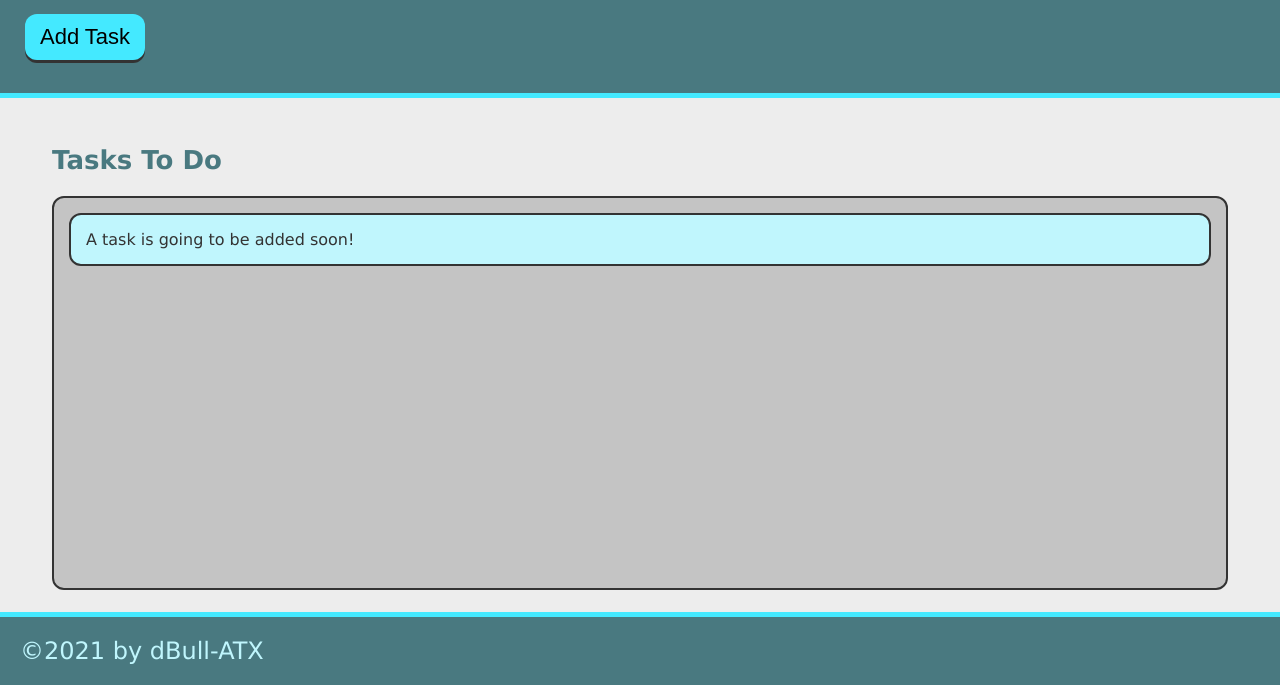
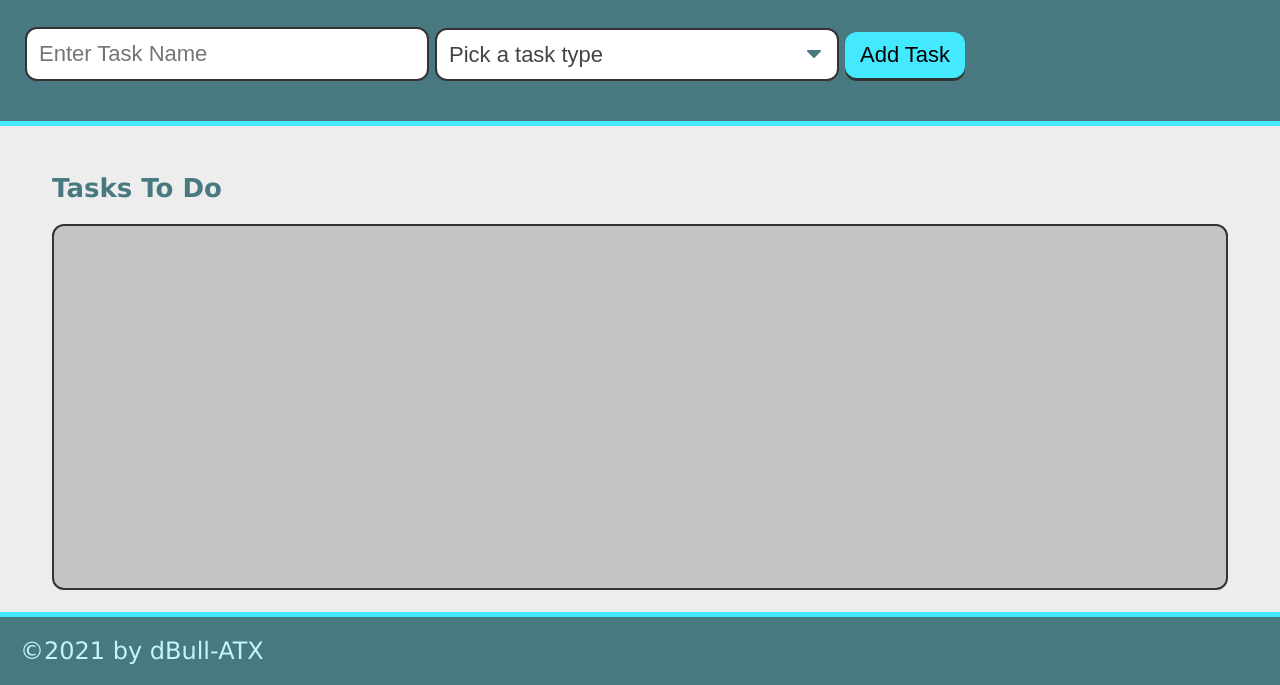
Before and after one commit to Bullbotbam/taskinator, a plain HTML site: page index.html in a window 1280 px wide. Shown: the part 115-800 px from the top of the page. Drawn offline with Linux system fonts and the light colour scheme.

Commit message:
new form and dropdown options added

```diff
--- a/index.html
+++ b/index.html
@@ -11,14 +11,32 @@
     <header>
       <h1 class="page-title">Taskinator</h1>
       <p>Click the button below to add a new task!</p>
-      <button class="btn" id="save-task">Add Task</button>
+      <form id="task-form">
+        <div class="form-group">
+          <input
+            type="text"
+            name="task-name"
+            class="text-input"
+            placeholder="Enter Task Name"
+          />
+        </div>
+        <div class="form-group">
+          <select name="task-type" class="select-dropdown">
+            <option value="" disabled selected>Pick a task type</option>
+            <option value="Print">Print</option>
+            <option value="Web">Web</option>
+            <option value="Mobile">Mobile</option>
+          </select>
+        </div>
+        <div class="form-group">
+          <button class="btn" id="save-task">Add Task</button>
+        </div>
+      </form>
     </header>
     <main class="page-content">
       <section class="task-list-wrapper">
         <h2 class="list-title">Tasks To Do</h2>
-        <ul class="task-list" id="tasks-to-do">
-          <li class="task-item">A task is going to be added soon!</li>
-        </ul>
+        <ul class="task-list" id="tasks-to-do"></ul>
       </section>
     </main>
     <footer>&copy;2021 by dBull-ATX</footer>
```
